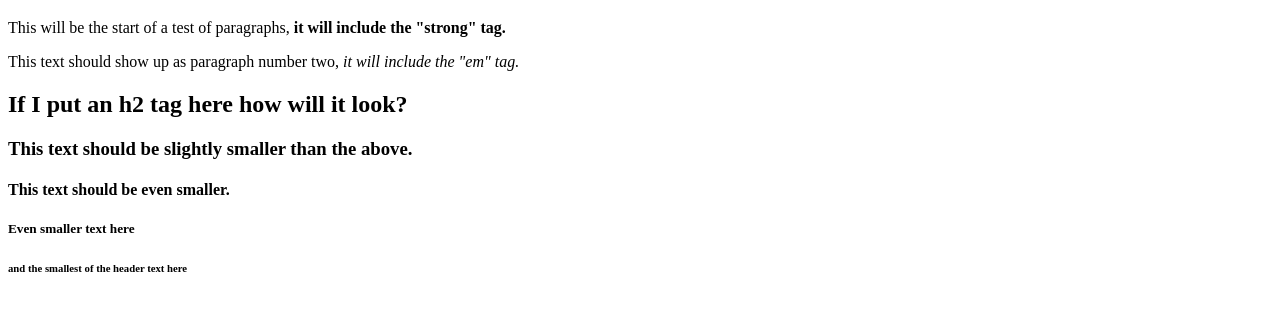
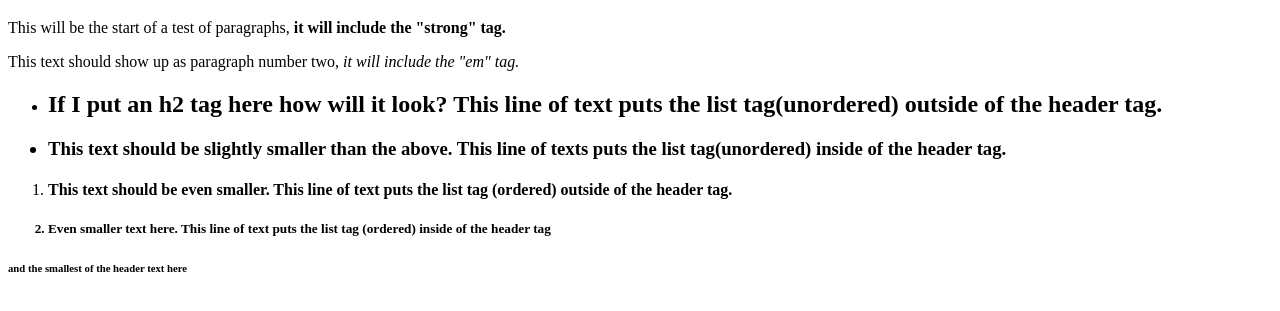
Before and after one commit to tyntheskyy/git_test, a plain HTML site: page html-boilerplate/index.html in a window 1280 px wide. Shown: the part 61-372 px from the top of the page. Drawn offline with Linux system fonts and the light colour scheme.

Commit message:
added unordred and ordered list and text to them

```diff
--- a/html-boilerplate/index.html
+++ b/html-boilerplate/index.html
@@ -9,11 +9,15 @@
         <h1>Hello World!!</h1>
         <p>This will be the start of a test of paragraphs, <strong>it will include the "strong" tag.</strong></p>
         <p>This text should show up as paragraph number two, <em>it will include the "em" tag.</em></p>
-        <h2>If I put an h2 tag here how will it look?</h2>
-        <h3>This text should be slightly smaller than the above.</h3>
-        <h4>This text should be even smaller.</h4>
-        <h5>Even smaller text here</h5>
-        <h6>and the smallest of the header text here</h6>
+        <ul>
+            <li><h2>If I put an h2 tag here how will it look? This line of text puts the list tag(unordered) outside of the header tag.</h2></li>
+            <h3><li>This text should be slightly smaller than the above. This line of texts puts the list tag(unordered) inside of the header tag.</li></h3>
+        </ul>
+        <ol>
+            <li><h4>This text should be even smaller. This line of text puts the list tag (ordered) outside of the header tag.</h4></li>
+            <h5><li>Even smaller text here. This line of text puts the list tag (ordered) inside of the header tag</li></h5>
+        </ol>
+            <h6>and the smallest of the header text here</h6>
         <!--This is a test to see about the adding of hidden comments-->
     </body>
 </html>
```
